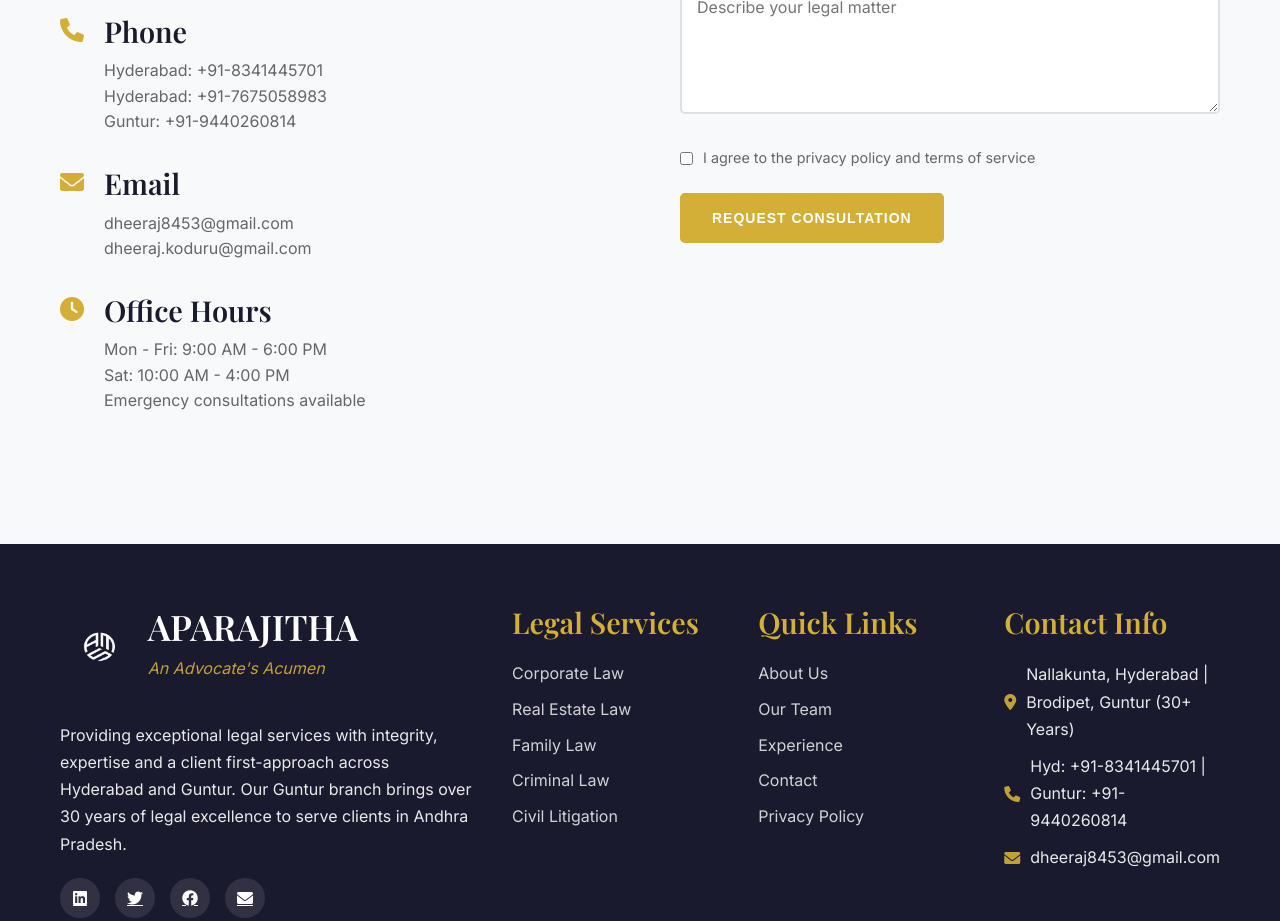
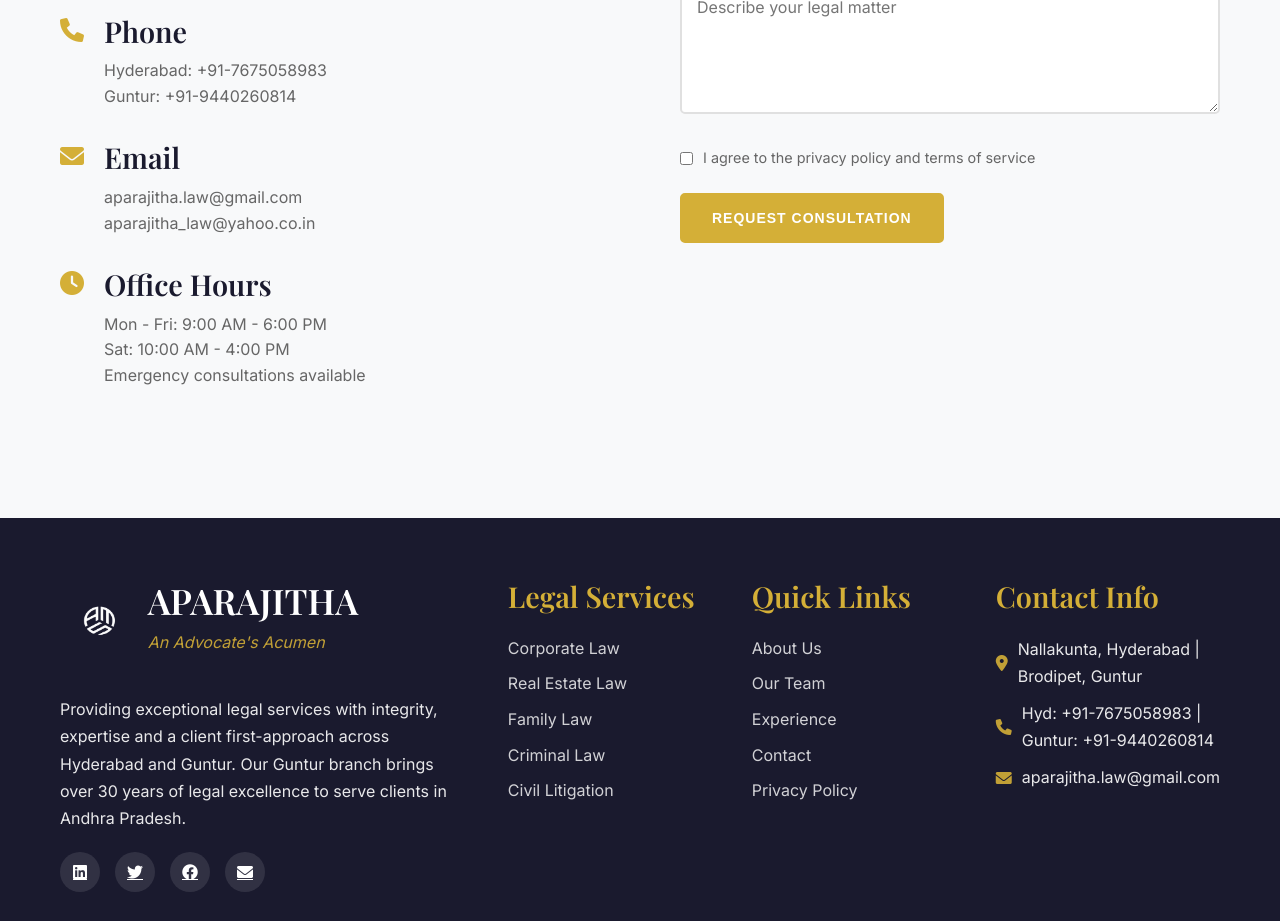
Before and after one commit to dheerajjj/aparajitha-associates, a plain HTML site: page index.html in a window 1280 px wide. Shown: the part 8307-9228 px from the top of the page. Drawn offline with nearby package versions, Linux system fonts and the light colour scheme.

Commit message:
Update index.html

```diff
--- a/index.html
+++ b/index.html
@@ -509,7 +509,6 @@
                             <i class="fas fa-phone"></i>
                             <div>
                                 <h4>Phone</h4>
-                                <p>Hyderabad: +91-8341445701</p>
                                 <p>Hyderabad: +91-7675058983</p>
                                 <p>Guntur: +91-9440260814</p>
                             </div>
@@ -519,8 +518,8 @@
                             <i class="fas fa-envelope"></i>
                             <div>
                                 <h4>Email</h4>
-                                <p>dheeraj8453@gmail.com</p>
-                                <p>dheeraj.koduru@gmail.com</p>
+                                <p>aparajitha.law@gmail.com</p>
+                                <p>aparajitha_law@yahoo.co.in</p>
                             </div>
                         </div>
 
@@ -630,9 +629,9 @@
                 <div class="footer-section">
                     <h4>Contact Info</h4>
                     <div class="footer-contact">
-                        <p><i class="fas fa-map-marker-alt"></i> Nallakunta, Hyderabad | Brodipet, Guntur (30+ Years)</p>
-                        <p><i class="fas fa-phone"></i> Hyd: +91-8341445701 | Guntur: +91-9440260814</p>
-                        <p><i class="fas fa-envelope"></i> dheeraj8453@gmail.com</p>
+                        <p><i class="fas fa-map-marker-alt"></i> Nallakunta, Hyderabad | Brodipet, Guntur</p>
+                        <p><i class="fas fa-phone"></i> Hyd: +91-7675058983 | Guntur: +91-9440260814</p>
+                        <p><i class="fas fa-envelope"></i> aparajitha.law@gmail.com</p>
                     </div>
                 </div>
             </div>
```
